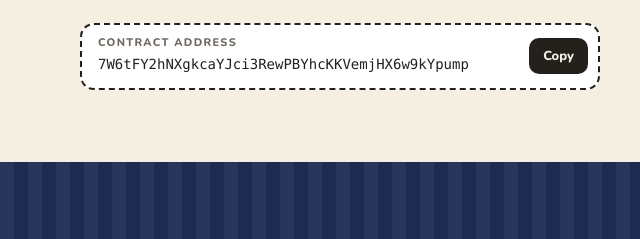
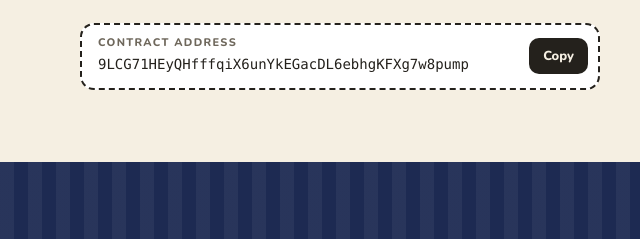
Before and after one commit to iz7y/BONJOUR-CAT, a plain HTML site: page index.html in a window 1280 px wide. Shown: the part 749-988 px from the top of the page, 0-640 px from the left. Drawn offline with nearby package versions, Linux system fonts and the light colour scheme; a web font is replaced by a local one.

Commit message:
Update Bonjour Cat contract address
Co-Authored-By: Claude Opus 5.5 <noreply@anthropic.com>
Claude-Session: https://claude.ai/code/session_011436sDvNx7XjRWhXqxs339

```diff
--- a/index.html
+++ b/index.html
@@ -270,7 +270,7 @@ footer p{margin:0;max-width:75ch;color:var(--muted)}
 
 <script>
 /* ===== CONFIG: fill these in at launch ===== */
-const CONFIG = { CA:"7W6tFY2hNXgkcaYJci3RewPBYhcKKVemjHX6w9kYpump", BUY_URL:"https://pump.fun", X_URL:"", TG_URL:"" };
+const CONFIG = { CA:"9LCG71HEyQHfffqiX6unYkEGacDL6ebhgKFXg7w8pump", BUY_URL:"https://pump.fun", X_URL:"", TG_URL:"" };
 
 const PHRASES = [
   ["gm","Bonjour.","Always say it first. Always.","Toujours le dire en premier. Toujours."],
```
